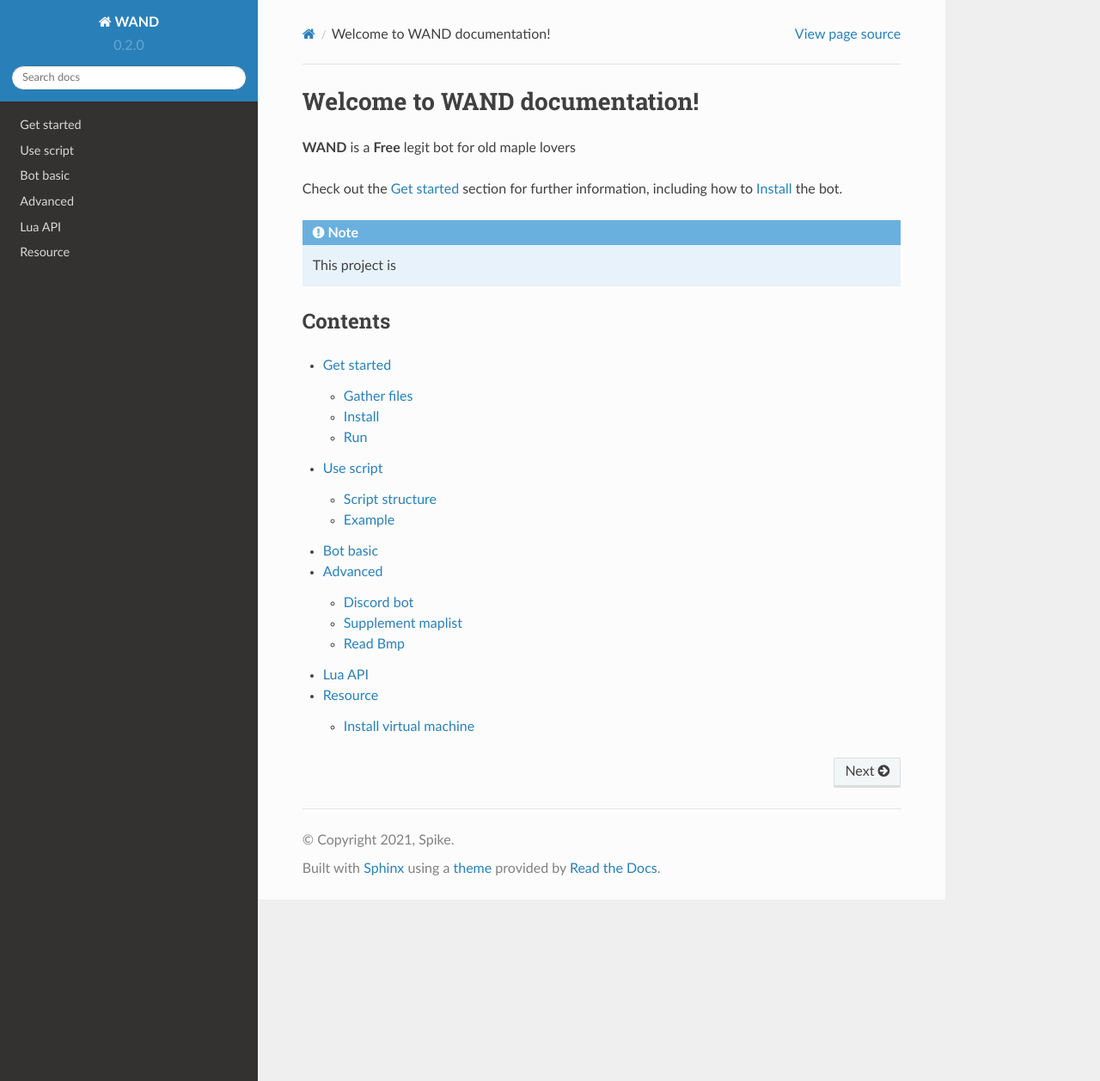
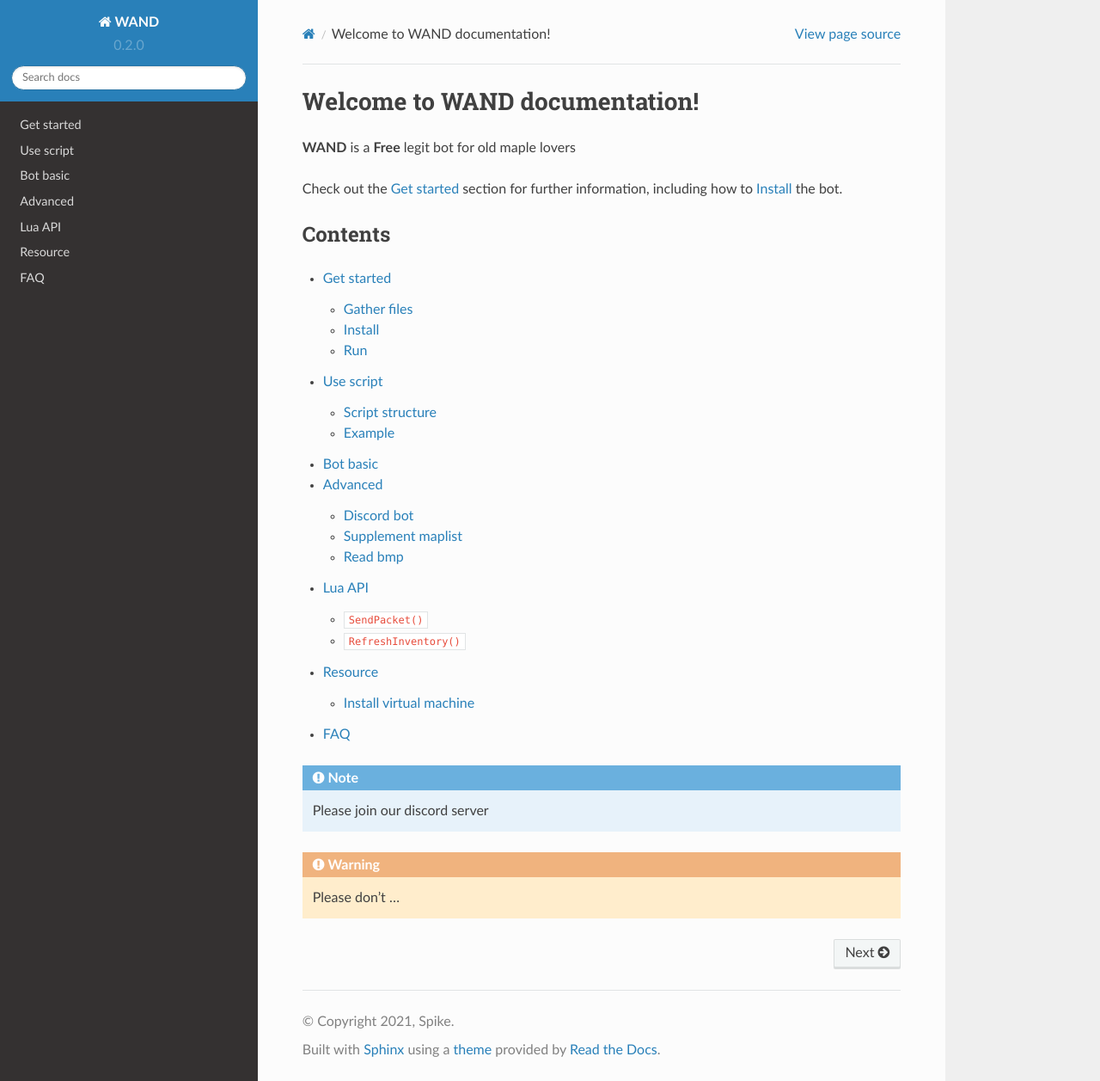
Before and after one commit to SpikeMogo/New_WAND, a Sphinx documentation site: the page built from docs/source/index.rst, in a window 1280 px wide and 1257 px high. Shown: the whole window at 86% size. Built offline with Sphinx 7.4.7 and the Read the Docs theme 2.0.0, drawn with Linux system fonts in a browser that asks for light colours.

```diff
--- a/docs/source/advanced.rst
+++ b/docs/source/advanced.rst
@@ -16,6 +16,6 @@ To
 
 
 
-Read Bmp
+Read bmp
 --------------------
 To use
--- /dev/null
+++ b/docs/source/faq.rst
@@ -0,0 +1,2 @@
+FAQ
+=========
--- a/docs/source/index.rst
+++ b/docs/source/index.rst
@@ -8,9 +8,7 @@ Welcome to WAND documentation!
 Check out the :doc:`get_started` section for further information, including
 how to :ref:`installation` the bot.
 
-.. note::
 
-   This project is
 
 Contents
 --------
@@ -22,3 +20,14 @@ Contents
    advanced
    api
    other_resource
+   faq
+
+
+.. note::
+
+	Please join our discord server
+
+
+.. warning::
+
+	Please don't ...
```
Also changed, not shown: docs/source/api.rst (+60 -1 lines), 1 other file.
